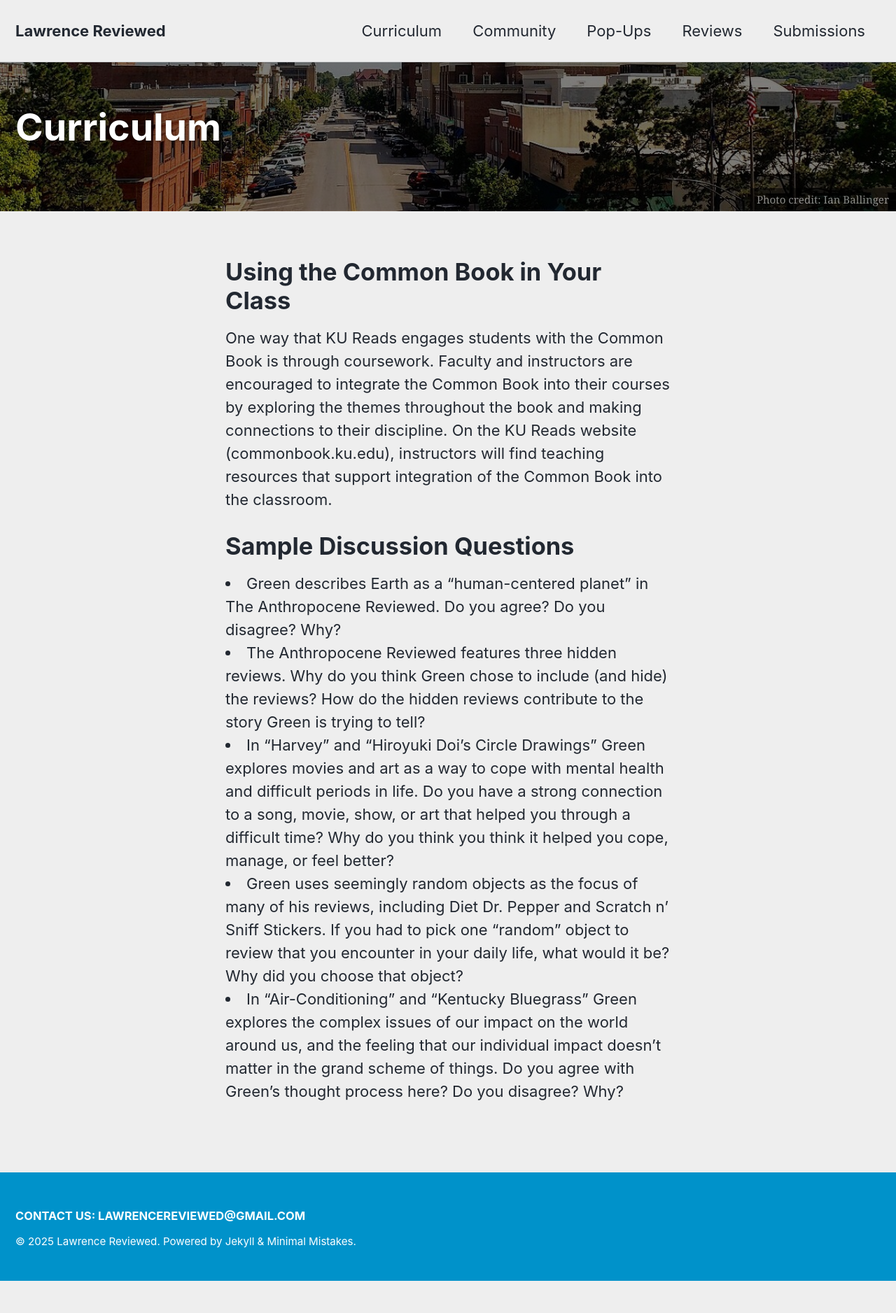
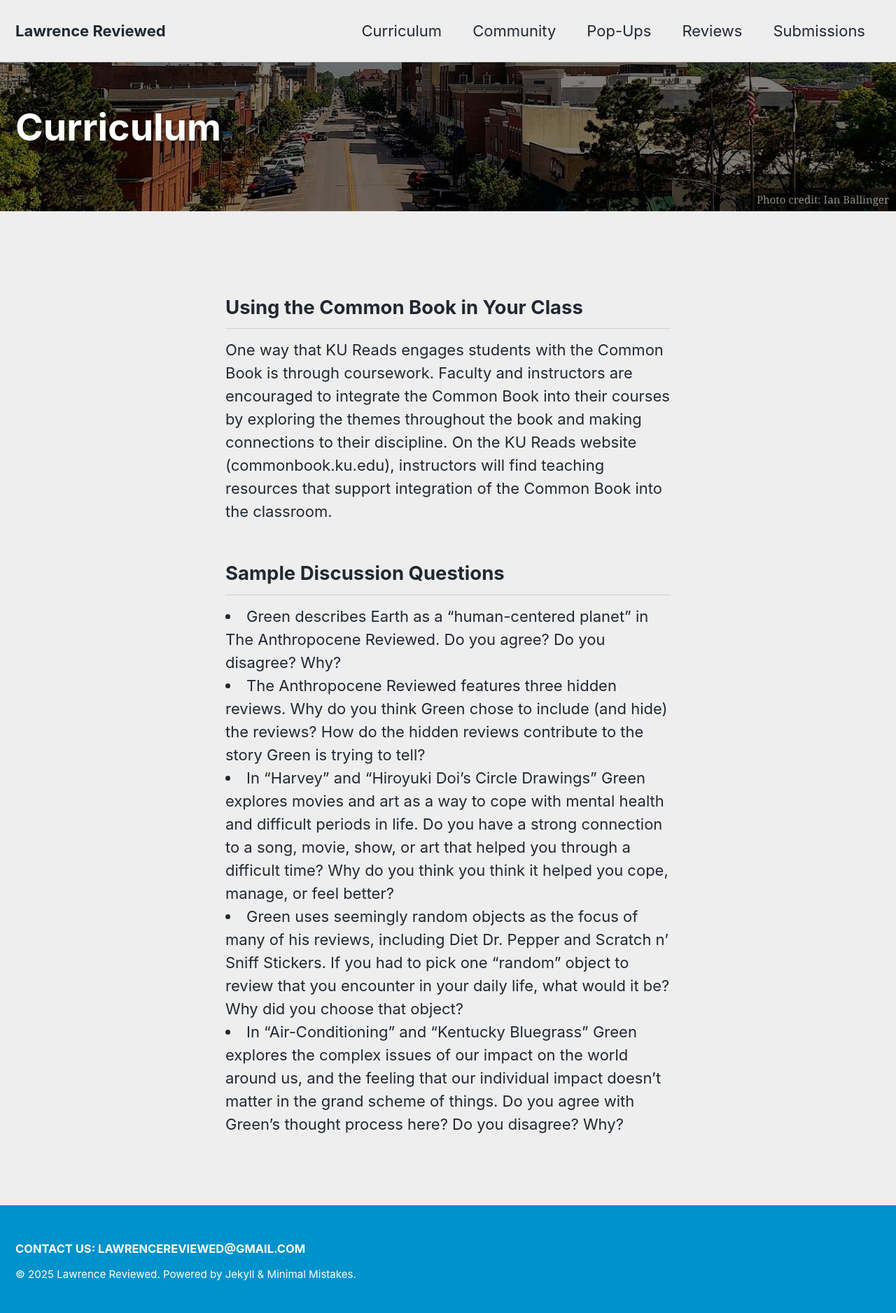
Before and after one commit to idrhku/lawrence-reviewed, a Jekyll site: the page built from _pages/curriculum.md, in a window 1280 px wide. Shown: the whole page at 70% size. Built offline with Jekyll 4.4.1, drawn with Linux system fonts in a browser that asks for light colours; cached includes are drawn as plain includes; before the commit the page ends 1831 px from its top, so only the background shows below that.

```diff
--- a/_pages/curriculum.md
+++ b/_pages/curriculum.md
@@ -14,11 +14,11 @@ header:
 ---
 
 
-<h1>Using the Common Book in Your Class </h1>
+<h2>Using the Common Book in Your Class </h2>
 
 One way that KU Reads engages students with the Common Book is through coursework. Faculty and instructors are encouraged to integrate the Common Book into their courses by exploring the themes throughout the book and making connections to their discipline. On the KU Reads website (commonbook.ku.edu), instructors will find teaching resources that support integration of the Common Book into the classroom.
 
-<h1>Sample Discussion Questions</h1>
+<h2>Sample Discussion Questions</h2>
 
 <li>Green describes Earth as a “human-centered planet” in The Anthropocene Reviewed. Do you agree? Do you disagree? Why? </li>
 
```
